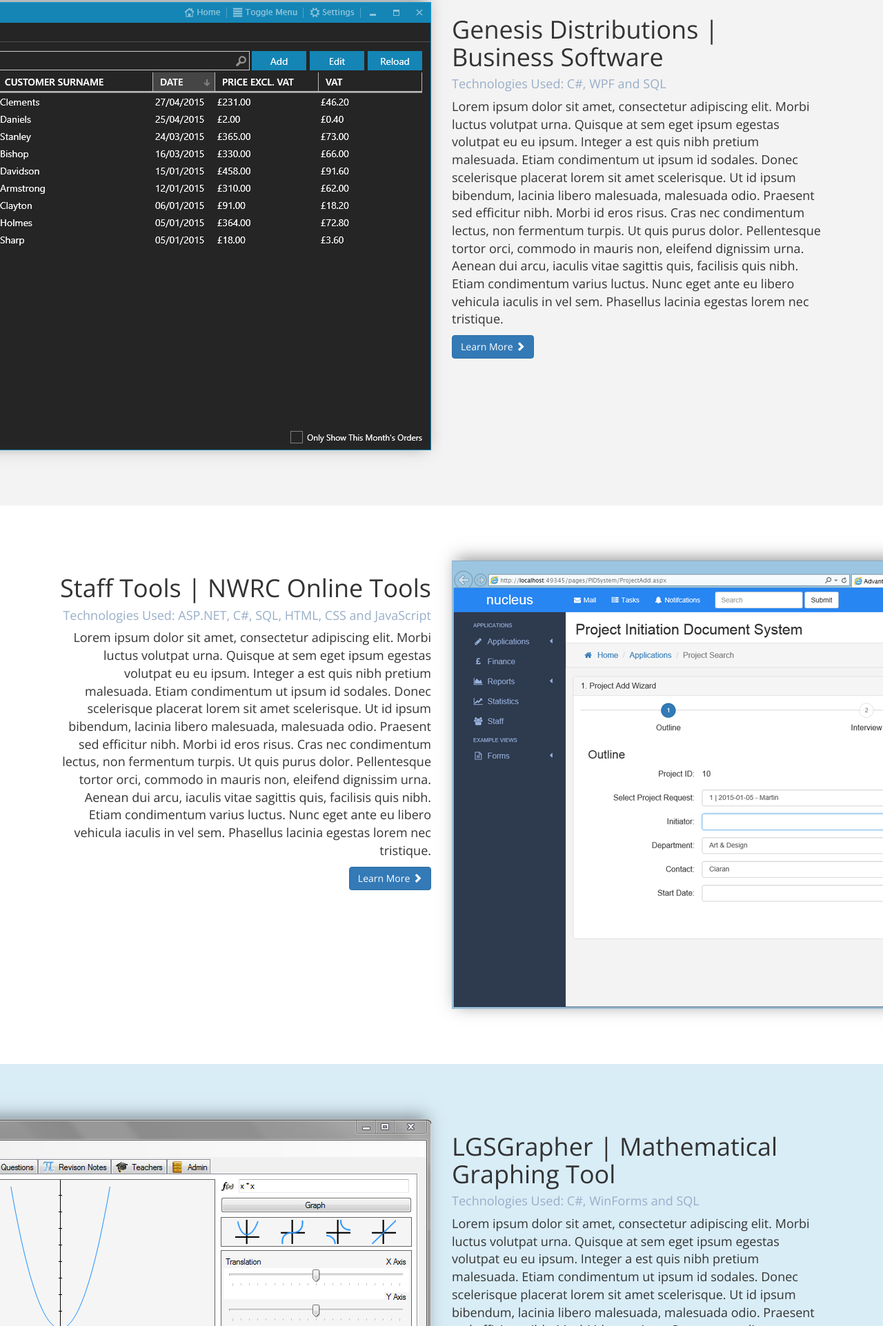
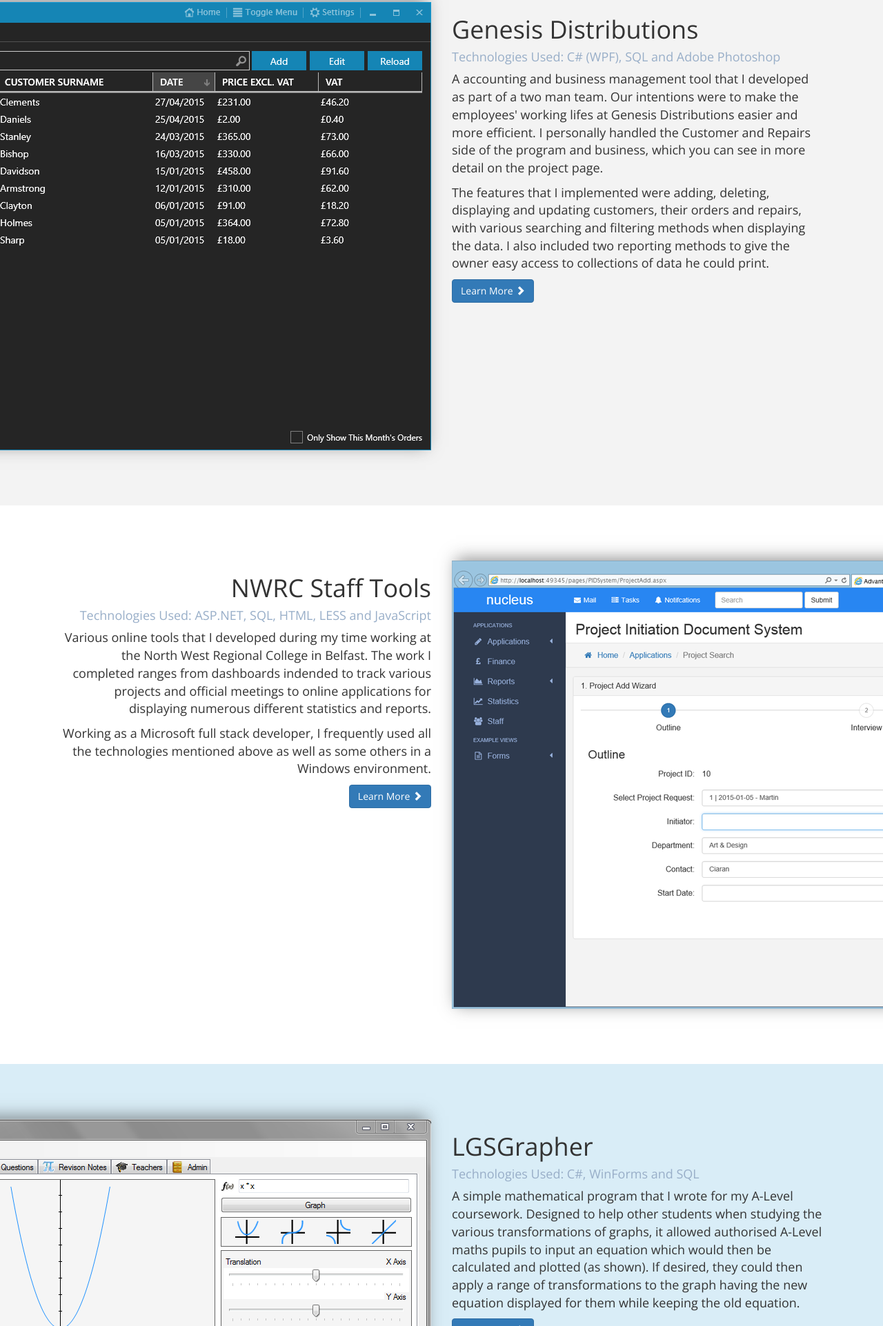
Before and after one commit to ahstn/ahstn.github.io, a website: page index.html in a window 1280 px wide. Shown: the part 877-2800 px from the top of the page at 69% size. Drawn offline with nearby package versions, Linux system fonts and the light colour scheme.

Commit message:
Updating project descriptions and minor style tweaks

```diff
--- a/index.html
+++ b/index.html
@@ -1,17 +1,15 @@
 <!DOCTYPE html>
 <html>
 <head>
-        <title>AH | Portfolio</title>
-
+  <title>Portfolio</title>
   <link rel="icon" href="favicon.ico" type="image/x-icon">
   <link rel="stylesheet" href="node_modules/bootstrap/dist/css/bootstrap.css">
   <link rel="stylesheet" href="styles/main.css">
   <link rel="stylesheet" href="node_modules/font-awesome/css/font-awesome.css">
   <link href="http://fonts.googleapis.com/css?family=Bree+Serif" rel="stylesheet">
   <link href="http://fonts.googleapis.com/css?family=Open+Sans:400,600" rel="stylesheet">
-
+  <script src="node_modules/jquery/dist/jquery.js"></script>
   <!-- Preloader with no JS support -->
-        <script src="node_modules/jquery/dist/jquery.js"></script>
   <noscript><style type="text/css">.preloader { display: none; }</style></noscript>
   <script>
   $(window).load( function() {
@@ -60,28 +58,27 @@
           class="screens-collapse">
         </div>
         <div class="col-lg-6 col-md-12">
-                        <h1>Genesis Distributions | Business Software</h1>
-                        <h4>Technologies Used: C#, WPF and SQL</h4>
+          <h1>Genesis Distributions</h1>
+          <h4>Technologies Used: C# (WPF), SQL and Adobe Photoshop</h4>
           <p>
-                            Lorem ipsum dolor sit amet, consectetur adipiscing elit.
-                            Morbi luctus volutpat urna. Quisque at sem eget ipsum
-                            egestas volutpat eu eu ipsum. Integer a est quis nibh
-                            pretium malesuada. Etiam condimentum ut ipsum id sodales.
-                            Donec scelerisque placerat lorem sit amet scelerisque.
-                            Ut id ipsum bibendum, lacinia libero malesuada, malesuada odio.
-                            Praesent sed efficitur nibh. Morbi id eros risus.
-                            Cras nec condimentum lectus, non fermentum turpis.
-                            Ut quis purus dolor. Pellentesque tortor orci, commodo
-                            in mauris non, eleifend dignissim urna. Aenean dui arcu,
-                            iaculis vitae sagittis quis, facilisis quis nibh. Etiam
-                            condimentum varius luctus. Nunc eget ante eu libero
-                            vehicula iaculis in vel sem. Phasellus lacinia egestas
-                            lorem nec tristique.
+            A accounting and business management tool that I developed as part of
+            a two man team. Our intentions were to make the employees' working
+            lifes at Genesis Distributions easier and more efficient. I personally
+            handled the Customer and Repairs side of the program and business, which
+            you can see in more detail on the project page.
           </p>
-                        <button class="btn btn-primary">
+          <p>
+            The features that I implemented were adding, deleting,
+            displaying and updating customers, their orders and repairs,
+            with various searching and filtering methods when
+            displaying the data. I also included two reporting methods
+            to give the owner easy access to collections of data he
+            could print.
+          </p>
+          <a class="btn btn-primary" href="pages/genesis.html">
             Learn More
             <span class="glyphicon glyphicon-chevron-right"></span>
-                        </button>
+          </a>
         </div>
       </div>
     </div>
@@ -91,23 +88,21 @@
     <div class="row">
       <div class="container">
         <div class="col-lg-6 text-right">
-                        <h1>Staff Tools | NWRC Online Tools</h1>
-                        <h4>Technologies Used: ASP.NET, C#, SQL, HTML, CSS and JavaScript</h4>
+          <h1>NWRC Staff Tools</h1>
+          <h4>
+            Technologies Used: ASP.NET, SQL, HTML, LESS and JavaScript
+          </h4>
           <p>
-                            Lorem ipsum dolor sit amet, consectetur adipiscing elit.
-                            Morbi luctus volutpat urna. Quisque at sem eget ipsum
-                            egestas volutpat eu eu ipsum. Integer a est quis nibh
-                            pretium malesuada. Etiam condimentum ut ipsum id sodales.
-                            Donec scelerisque placerat lorem sit amet scelerisque.
-                            Ut id ipsum bibendum, lacinia libero malesuada, malesuada odio.
-                            Praesent sed efficitur nibh. Morbi id eros risus.
-                            Cras nec condimentum lectus, non fermentum turpis.
-                            Ut quis purus dolor. Pellentesque tortor orci, commodo
-                            in mauris non, eleifend dignissim urna. Aenean dui arcu,
-                            iaculis vitae sagittis quis, facilisis quis nibh. Etiam
-                            condimentum varius luctus. Nunc eget ante eu libero
-                            vehicula iaculis in vel sem. Phasellus lacinia egestas
-                            lorem nec tristique.
+            Various online tools that I developed during my time working at the
+            North West Regional College in Belfast. The work I completed ranges
+            from dashboards indended to track various projects and official
+            meetings to online applications for displaying numerous different
+            statistics and reports.
+          </p>
+          <p>
+            Working as a Microsoft full stack developer, I frequently used all the
+            technologies mentioned above as well as some others in a Windows
+            environment.
           </p>
           <button class="btn btn-primary">
             Learn More
@@ -130,23 +125,15 @@
           class="screens-collapse">
         </div>
         <div class="col-lg-6">
-                        <h1>LGSGrapher | Mathematical Graphing Tool</h1>
+          <h1>LGSGrapher</h1>
           <h4>Technologies Used: C#, WinForms and SQL</h4>
           <p>
-                            Lorem ipsum dolor sit amet, consectetur adipiscing elit.
-                            Morbi luctus volutpat urna. Quisque at sem eget ipsum
-                            egestas volutpat eu eu ipsum. Integer a est quis nibh
-                            pretium malesuada. Etiam condimentum ut ipsum id sodales.
-                            Donec scelerisque placerat lorem sit amet scelerisque.
-                            Ut id ipsum bibendum, lacinia libero malesuada, malesuada odio.
-                            Praesent sed efficitur nibh. Morbi id eros risus.
-                            Cras nec condimentum lectus, non fermentum turpis.
-                            Ut quis purus dolor. Pellentesque tortor orci, commodo
-                            in mauris non, eleifend dignissim urna. Aenean dui arcu,
-                            iaculis vitae sagittis quis, facilisis quis nibh. Etiam
-                            condimentum varius luctus. Nunc eget ante eu libero
-                            vehicula iaculis in vel sem. Phasellus lacinia egestas
-                            lorem nec tristique.
+            A simple mathematical program that I wrote for my A-Level coursework.
+            Designed to help other students when studying the various transformations
+            of graphs, it allowed authorised A-Level maths pupils to input an
+            equation which would then be calculated and plotted (as shown). If
+            desired, they could then apply a range of transformations to the graph
+            having the new equation displayed for them while keeping the old equation.
           </p>
           <button class="btn btn-primary">
             Learn More
--- a/scripts/portfolio.js
+++ b/scripts/portfolio.js
@@ -10,8 +10,11 @@
 
     // Reveal Screen Images after scrolling
     $('.section img').each( function(i) {
-        var imgY = $(this).offset().top + $(this).outerHeight();
+        // Locate the image position (Y coord) and offset it by 300
+        var imgY = ($(this).offset().top + $(this).outerHeight()) - 300;
+        // Window position (Y coord) relative to the page scroll
         var windowY = $(window).scrollTop() + $(window).height();
+        // If the window has passed the imgY position, reveal the image
         if (windowY > imgY) {
             $(this).removeClass("screens-collapse");
         }
--- a/styles/less/content.less
+++ b/styles/less/content.less
@@ -5,6 +5,7 @@
 #page-header {
     font-family: "Bree Serif",serif;
     font-size: 42px;
+    margin-top: 70px;
 }
 
 aside {
@@ -13,7 +14,7 @@
 
 .header .screens {
     min-height: 500px;
-    padding: 40px 0;
+    padding: 80px 0;
 
     img {
         position: absolute;
--- a/styles/less/main.less
+++ b/styles/less/main.less
@@ -206,6 +206,7 @@
 #page-header {
     font-family: "Bree Serif",serif;
     font-size: 42px;
+    margin-top: 70px;
 }
 
 aside {
@@ -214,7 +215,7 @@
 
 .header .screens {
     min-height: 500px;
-    padding: 40px 0;
+    padding: 80px 0;
 
     img {
         position: absolute;
```
Also changed, not shown: pages/genesis.html (+24 -2 lines), styles/main.css. Lines whose indentation alone changed are shown as unchanged.
